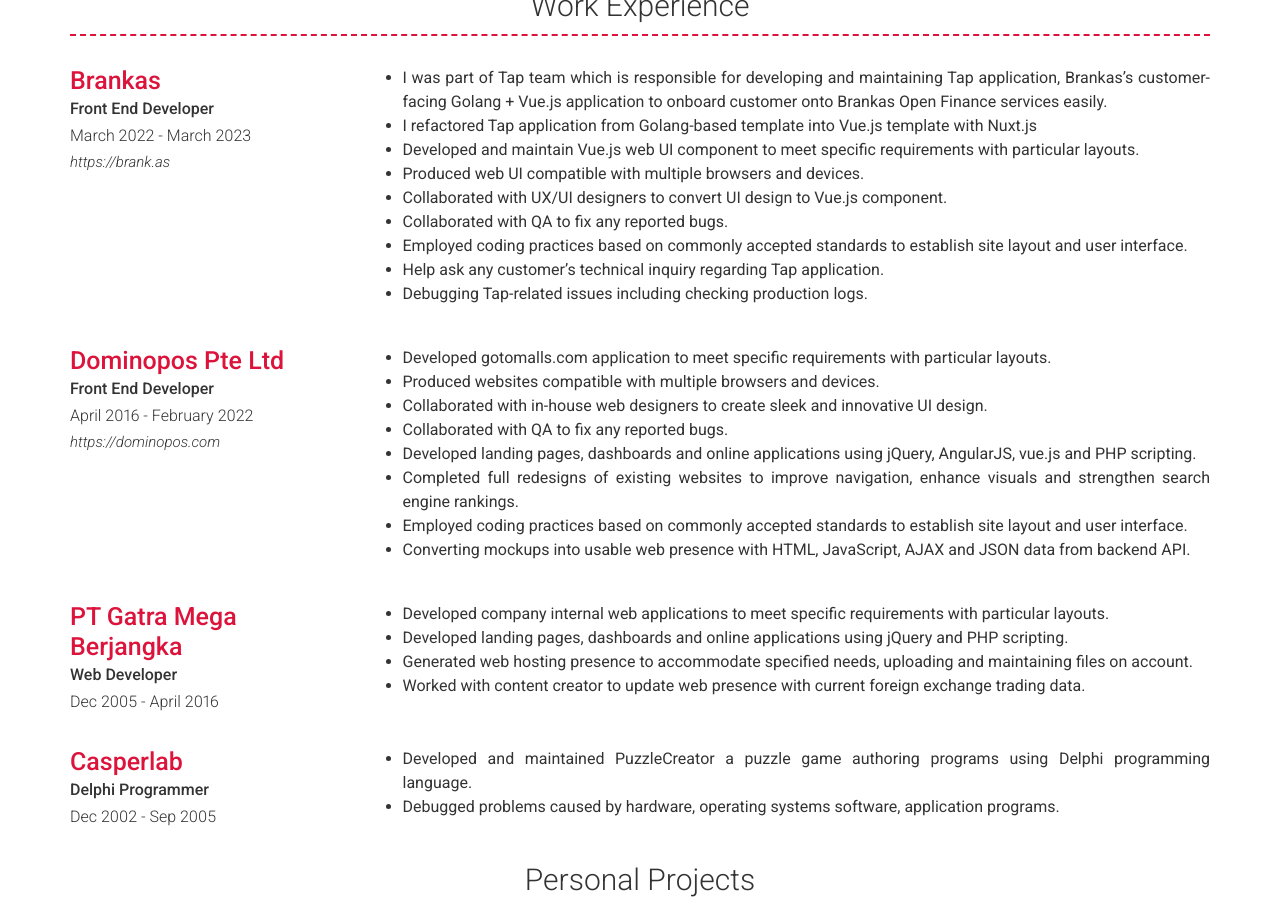
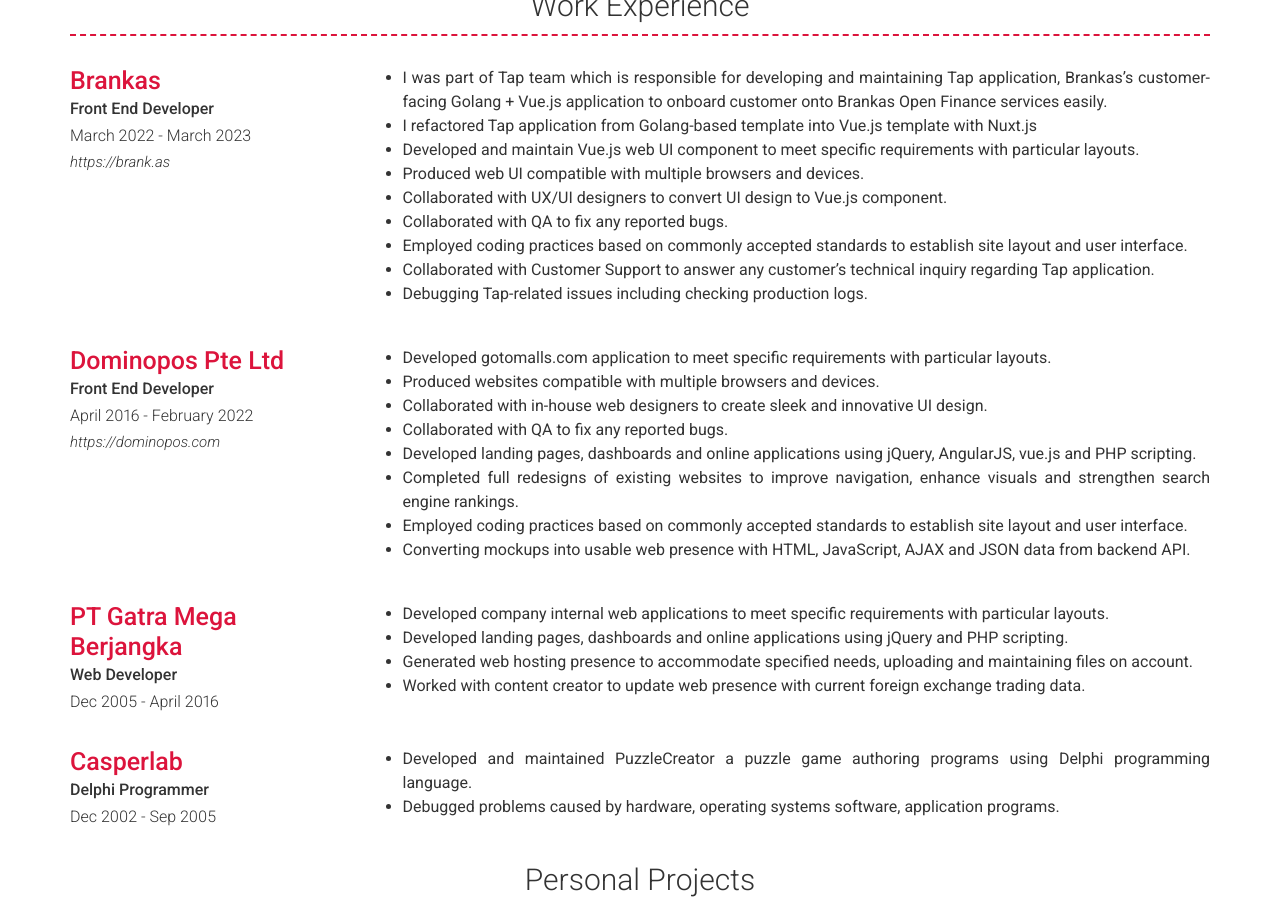
Before and after one commit to zamronypj/zamronypj.github.io, a Jekyll site: the page built from index.md, in a window 1280 px wide and 900 px high, scrolled down 879 px. Built offline with Jekyll 4.4.1, drawn with Linux system fonts in a browser that asks for light colours; nearby versions of some CDN libraries; a script that is not in the unit is left out.

Commit message:
Improve sentence

```diff
--- a/_config.yml
+++ b/_config.yml
@@ -100,7 +100,7 @@
           - Collaborated with UX/UI designers to convert UI design to Vue.js component.
           - Collaborated with QA to fix any reported bugs.
           - Employed coding practices based on commonly accepted standards to establish site layout and user interface.
-          - Help ask any customer's technical inquiry regarding Tap application.
+          - Collaborated with Customer Support to answer any customer’s technical inquiry regarding Tap application.
           - Debugging Tap-related issues including checking production logs.
       - layout: left
         title: Dominopos Pte Ltd
```
